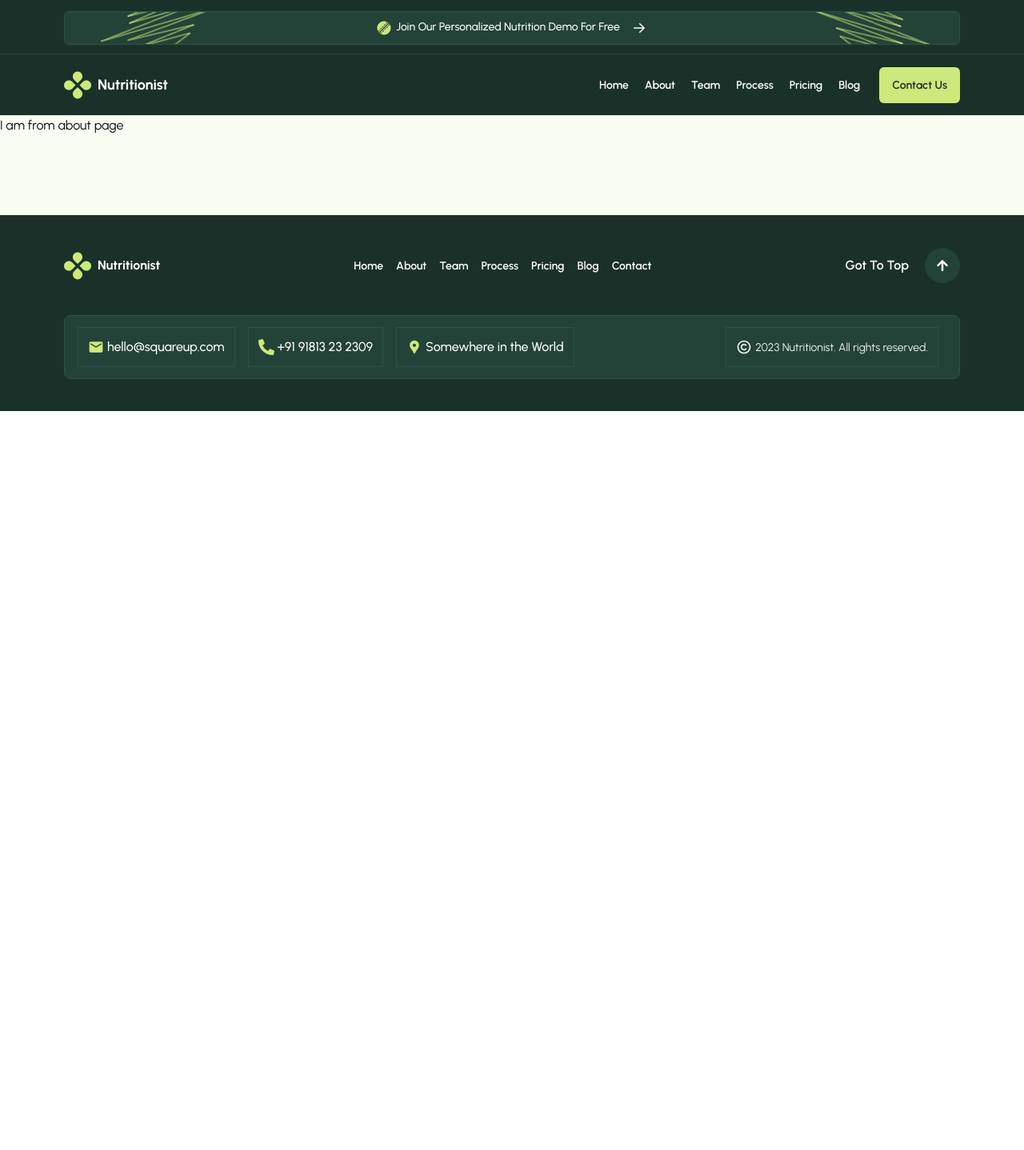
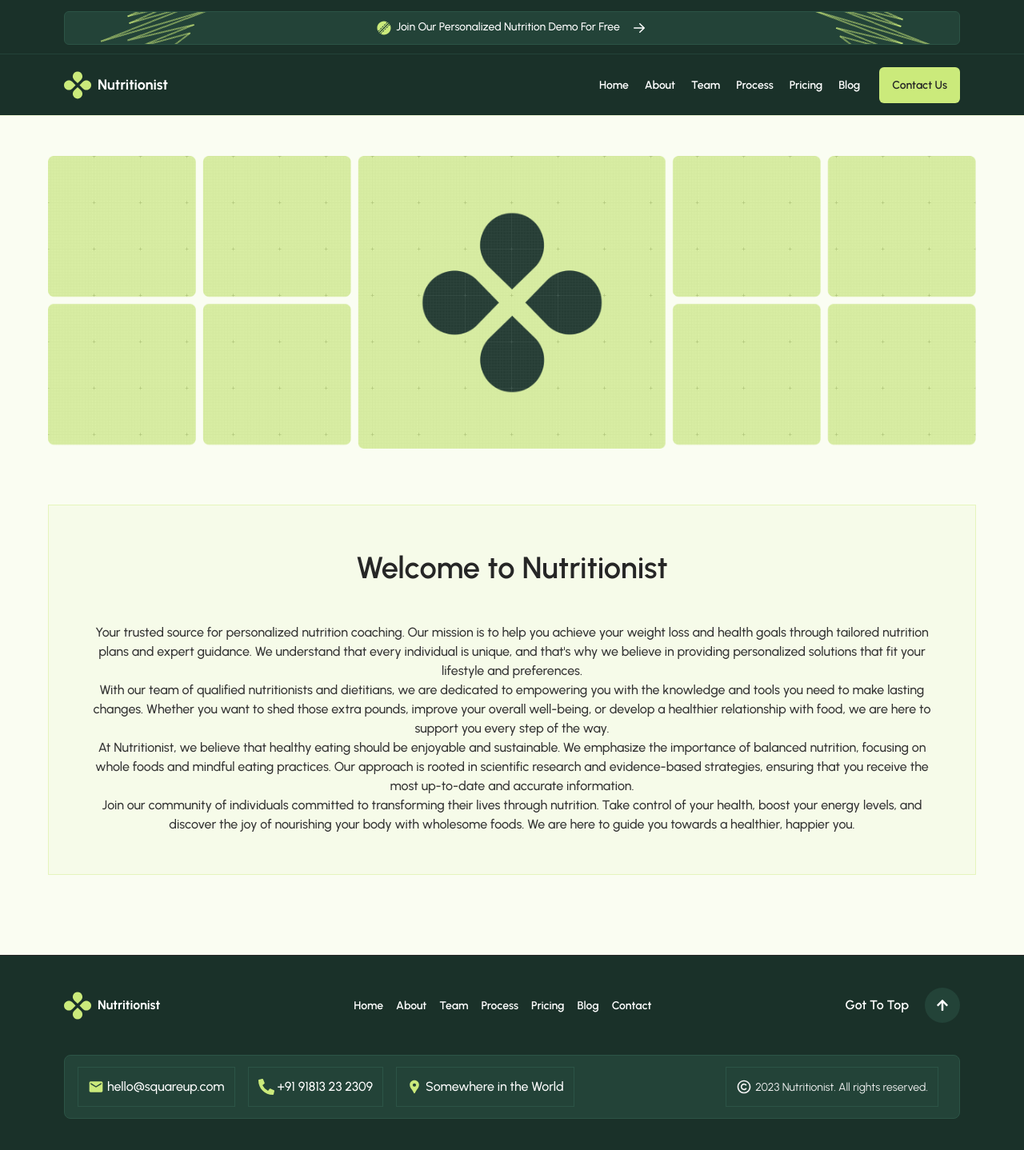
Before and after one commit to FojleTuhin/Nutritionist, a Next.js app: page /about in a window 1280 px wide. Shown: the whole page at 80% size. Before the commit the page ends 800 px from the top, so only its background shows below. Built offline with nearby package versions, Linux system fonts and the light colour scheme.

Commit message:
add top banner section on about page

```diff
--- a/src/app/about/page.js
+++ b/src/app/about/page.js
@@ -1,8 +1,9 @@
+import TopBanner from "@/components/aboutPage/TopBanner";
 
 const page = () => {
     return (
         <div>
-            I am from about page
+            <TopBanner/>
         </div>
     );
 };
--- /dev/null
+++ b/src/components/aboutPage/TopBanner.jsx
@@ -0,0 +1,30 @@
+import Image from 'next/image';
+import React from 'react';
+import topBanner from "../../../public/topbanner.png";
+
+const TopBanner = () => {
+    return (
+        <div className=" px-4 tablet:px-10 medium:px-[60px] laptop:px-20 pt-[30px] tablet:pt-[50px] laptop:pt-20">
+            <Image
+                src={topBanner}
+                alt='topBanner Iamge' />
+
+
+            <div className='mt-[50px] medium:mt-[70px] laptop:mt-20 p-[30px] medium:p-[50px] laptop:p-20 bg-[#F6FBE9] border-[1px] border-[#E5F5BD] '>
+
+                <p className='text-[#262626] text-[28px] medium:text-[38px] font-semibold text-center mb-5 medium:mb-10'>Welcome to Nutritionist</p>
+                <div className='text-center font-medium text-[#333333]'>
+                    <p>Your trusted source for personalized nutrition coaching. Our mission is to help you achieve your weight loss and health goals through tailored nutrition plans and expert guidance. We understand that every individual is unique, and that's why we believe in providing personalized solutions that fit your lifestyle and preferences.</p>
+                    <p>
+                    With our team of qualified nutritionists and dietitians, we are dedicated to empowering you with the knowledge and tools you need to make lasting changes. Whether you want to shed those extra pounds, improve your overall well-being, or develop a healthier relationship with food, we are here to support you every step of the way.</p>
+                    <p>At Nutritionist, we believe that healthy eating should be enjoyable and sustainable. We emphasize the importance of balanced nutrition, focusing on whole foods and mindful eating practices. Our approach is rooted in scientific research and evidence-based strategies, ensuring that you receive the most up-to-date and accurate information.</p>
+                    <p>
+                    Join our community of individuals committed to transforming their lives through nutrition. Take control of your health, boost your energy levels, and discover the joy of nourishing your body with wholesome foods. We are here to guide you towards a healthier, happier you.</p>
+                </div>
+
+            </div>
+        </div>
+    );
+};
+
+export default TopBanner;
--- a/tailwind.config.js
+++ b/tailwind.config.js
@@ -8,6 +8,9 @@ module.exports = {
 	],
 	theme: {
 		extend: {
+			backgroundImage: {
+				'custom-radial': 'radial-gradient(86.18% 86.18% at 50% 34.21%, #CBEA7B 0%, rgba(203, 234, 123, 0) 71.35%)',
+			},
 			colors: {
 				background: 'hsl(var(--background))',
 				foreground: 'hsl(var(--foreground))',
```
Also changed, not shown: public/topbanner.png (added). Lines whose indentation alone changed are shown as unchanged.
